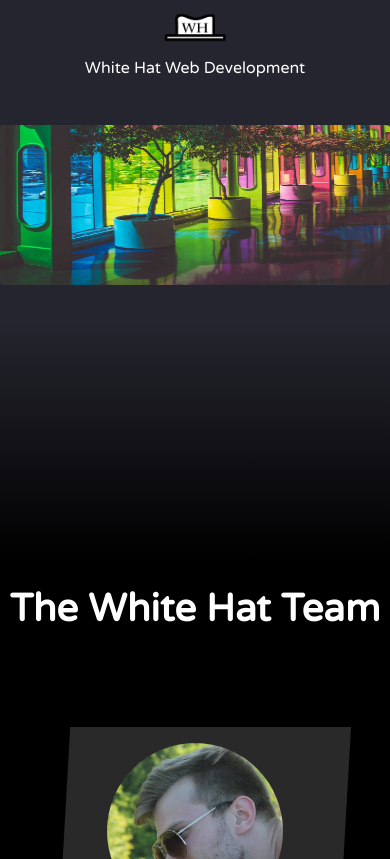
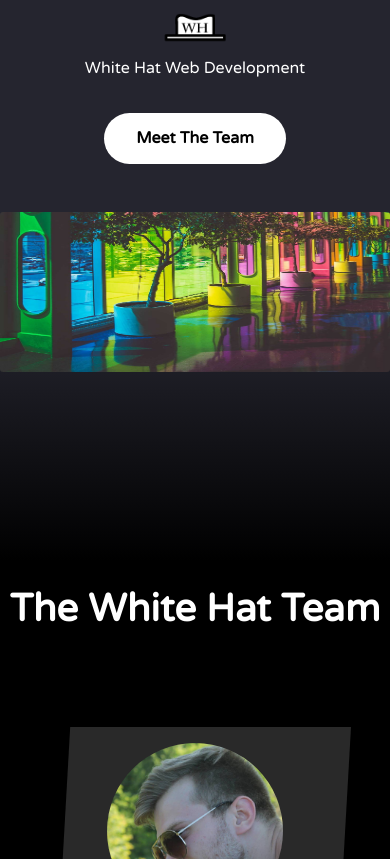
Before and after one commit to WhiteHatForHire/whitehatwebdev.com, a website: page index.html in a window 390 px wide. Shown: the part 1649-2508 px from the top of the page. Drawn offline with nearby package versions, Linux system fonts and the light colour scheme.

Commit message:
nearly finished about page

```diff
--- a/index.html
+++ b/index.html
@@ -75,6 +75,9 @@
           </ul>
           <img class="small_hat" src="img/small-hat.png" alt="">
           <p class="small_center_text">White Hat Web Development</p>
+          <div class="centered" onclick="down_arrow2()">
+                <p class="landing_button">Meet The Team</p>
+          </div>
         </div>
         <img src="img/image_2.jpg" alt="" class="desktop landing_section--img mirror">
         <img src="img/image_1_bottom_half.jpg" alt="" class="mobile landing_section--img">
--- a/js/nav.js
+++ b/js/nav.js
@@ -14,3 +14,7 @@ $('#toggle').click(function() {
 function down_arrow() {
   document.getElementById('landing').scrollIntoView({block: 'start', behavior: 'smooth'});
 }
+
+function down_arrow2() {
+  document.getElementById('about').scrollIntoView({block: 'start', behavior: 'smooth'});
+}
--- a/sass/base/_helpers.scss
+++ b/sass/base/_helpers.scss
@@ -50,3 +50,8 @@
 .small_center_text {
   text-align: center;
 }
+
+.centered {
+  margin: 0 auto;
+  text-align: center;
+}
--- a/sass/components/_buttons.scss
+++ b/sass/components/_buttons.scss
@@ -18,6 +18,28 @@
   cursor: pointer;
 }
 
+.landing_button {
+  background-color: white;
+  border: none;
+  color: black;
+  padding: 1rem 2rem;
+  font-weight: bold;
+  text-align: center;
+  text-decoration: none;
+  display: inline-block;
+  border-radius: 40px;
+  font-size: 16px;
+  margin: 4px 2px;
+  cursor: pointer;
+  transition: all .2s;
+  &:hover {
+    transform: scale(1.1);
+  }
+  &:active {
+    transform: translatey(10px);
+  }
+}
+
 @media screen and (max-width: 556px) {
   .down_button {
     margin-top: 15vh;
--- a/sass/pages/_landing.scss
+++ b/sass/pages/_landing.scss
@@ -22,6 +22,7 @@
     &-middle_content {
       align-self: center;
       flex: 0 0 45vw;
+    }
     h1 {
       font-size: 3rem;
     }
@@ -45,8 +46,7 @@
       margin: 0 auto;
     }
     .small_center_text {
-        margin-bottom: 3rem;
-      }
+      margin-bottom: 10vh;
     }
   }
 }
@@ -67,9 +67,15 @@
 
       .landing_section--img {
         // height: 25vh !important;
-        width: 30rem !important;
+        width: 80% !important;
         max-height: 10rem;
       }
+    }
+    .small_center_text {
+      margin-bottom: 2rem;
+    }
+    .landing_button {
+      margin-bottom: 3rem;
     }
   }
 }
@@ -96,7 +102,7 @@
       display: block;
       h1 {
         font-size: 2.5rem;
-        margin-bottom: .5rem;
+        margin-bottom: 0.5rem;
       }
       ul {
         padding: 0;
--- a/sass/vendor/_normalize.scss
+++ b/sass/vendor/_normalize.scss
@@ -16,6 +16,8 @@ html {
   -webkit-text-size-adjust: 100%; /* 3 */
   font-size: 100%;
   overflow-x: hidden;
+  width: 100%;
+  height: 100%;
 }
 
 /* Sections
@@ -28,6 +30,7 @@ html {
 body {
   margin: 0;
   width: 100% !important;
+  height: 100%;
 }
 
 /**
```
Also changed, not shown: css/main.css. Lines whose indentation alone changed are shown as unchanged.
